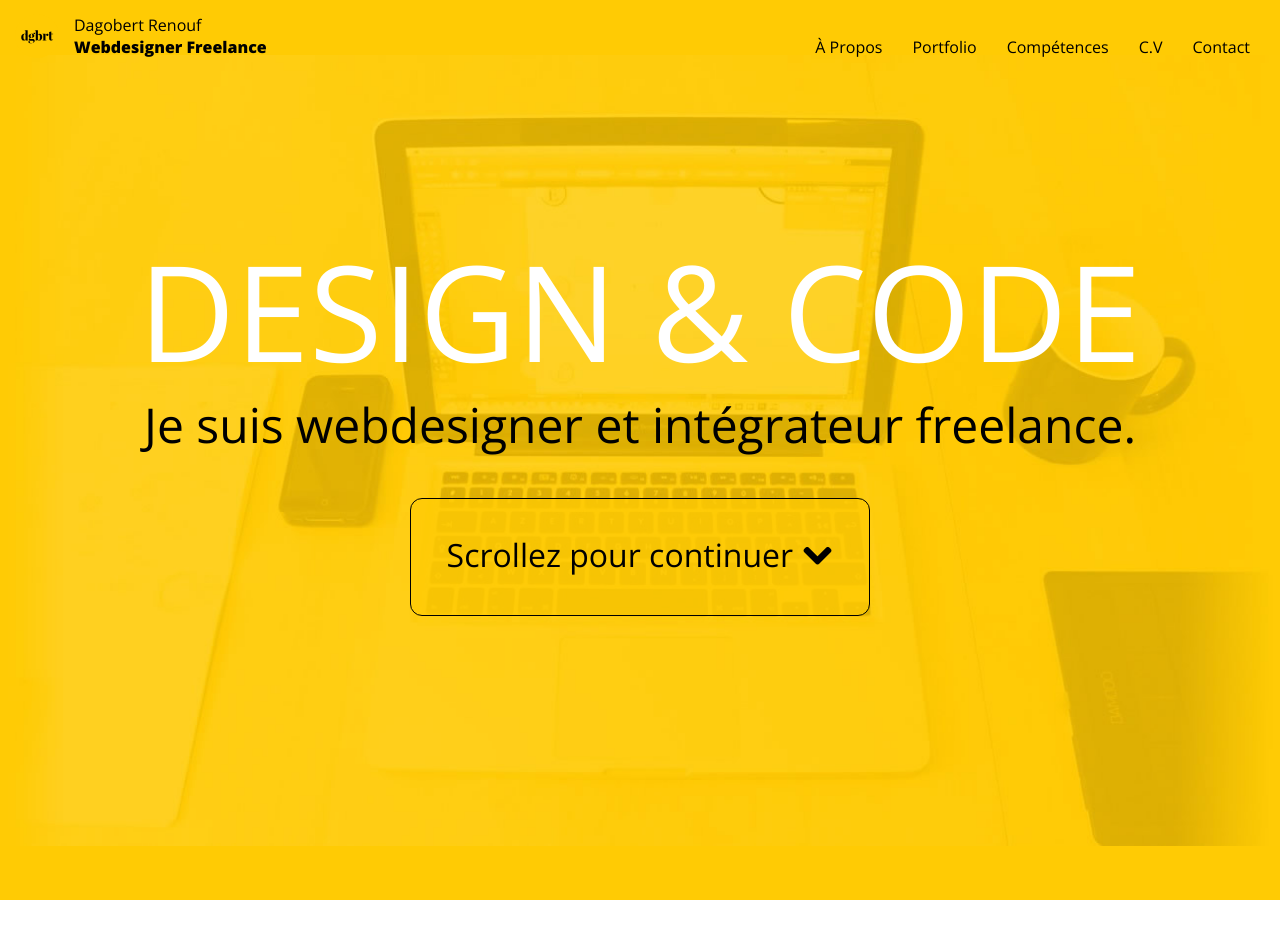
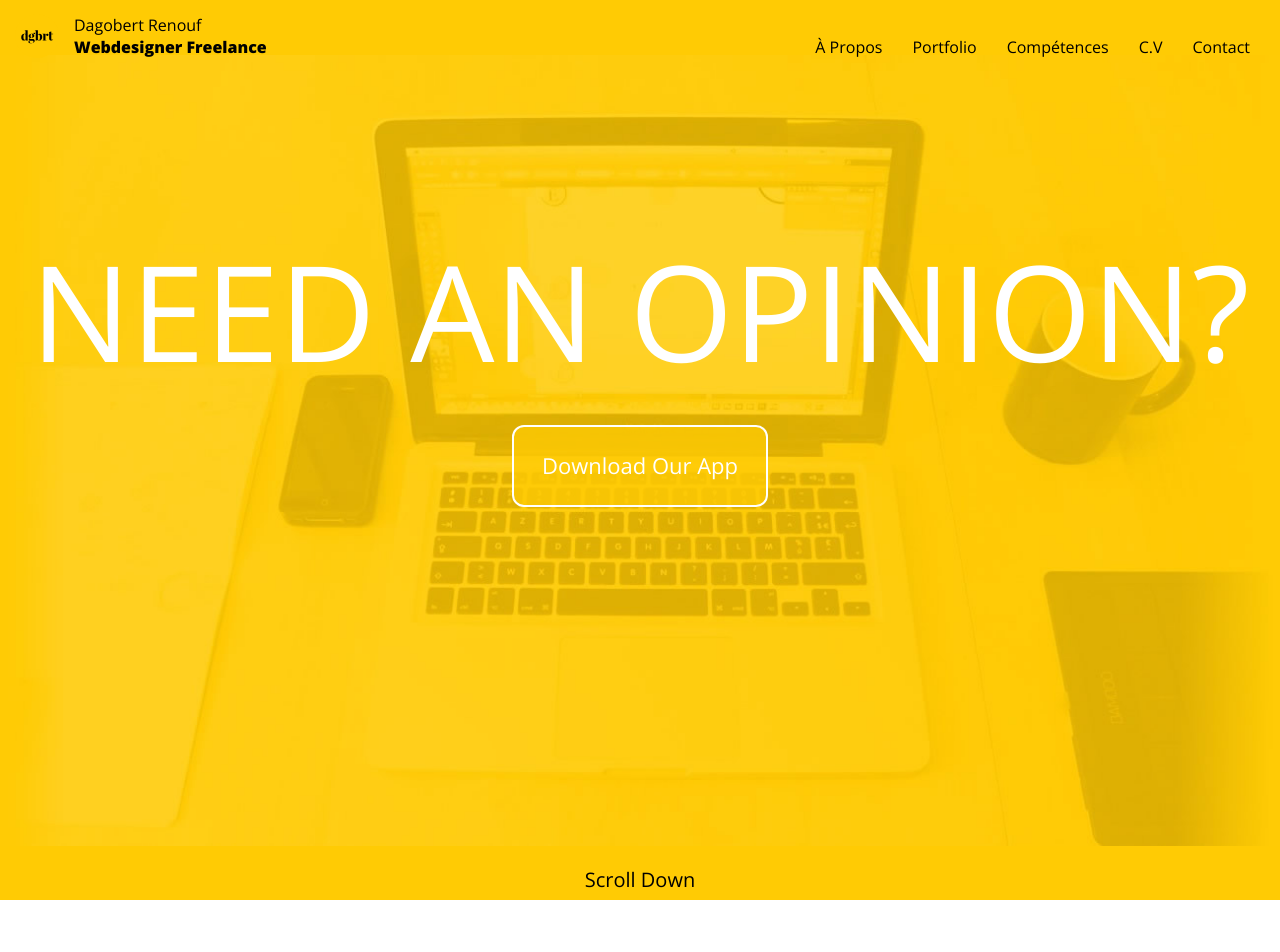
Before and after one commit to swolemonkey/swolemonkey.github.io, a Jekyll site: the page built from index.html, in a window 1280 px wide. Shown: the top 952 px of the page. Built offline with Jekyll 4.4.1, drawn with Linux system fonts in a browser that asks for light colours; nearby versions of some CDN libraries; some web fonts are replaced.

Commit message:
changes to call to action and scroll down

```diff
--- a/css/custom.css
+++ b/css/custom.css
@@ -170,9 +170,12 @@ homepage
   text-align: center;
   padding: 30px 0;
 }
+
+
+
 /* first panel */
 #panel-main {
-  background: url("../images/homepage-main-bg.jpg") center center no-repeat #ffcb04;
+  background: url("../images/homepage-main-bg.jpg") center center no-repeat #ffcb04 fixed;
   background-size: contain;
   position: relative;
   margin-top: -68px;
@@ -185,14 +188,41 @@ homepage
   text-transform: uppercase;
   color: #fff;
 }
+
+#panel-main p{
+  color: #fff;
+}
+
+#panel-main .call-to-action {
+  border: 2px solid white;
+  background: rgba(255, 203, 4, 0.75);
+  color: white;
+}
+
+#panel-main .call-to-action:hover {
+  background: rgba(255, 255, 255, 0.85);
+  border: 2px rgba(255, 255, 255, 0.85);
+  color: black;
+}
+#panel-main .call-to-action i {
+  vertical-align: middle;
+}
+
 #panel-main .scroll-for-more {
-  border: 1px solid black;
-  background: rgba(255, 203, 4, 0.75);
+  border: 0px solid black;
+  background: transparent;
+  position: absolute;
+  bottom: 5px;
+  left: 0px;
+  right: 0px;
+  margin-left: auto;
+  margin-right: auto;
 }
+
 #panel-main .scroll-for-more:hover {
-  background: rgba(255, 255, 255, 0.85);
-  border: rgba(255, 255, 255, 0.85);
-  color: #ffcb04;
+  font-weight: bold;
+  color: black;
+  background: transparent;
 }
 #panel-main .scroll-for-more i {
   vertical-align: middle;
--- a/index.html
+++ b/index.html
@@ -7,16 +7,22 @@ published: true
 
 	<div class="container panel-head">
 
-		<h1>Design &amp;&nbsp;code</h1>
+		<h1>Need an Opinion?</h1>
 
-		<p class="lead">Je suis webdesigner et int&eacute;grateur freelance.</p>
+		<p class="lead"></p>
 
-		<a href="#panel-portfolio" class="scroll-for-more btn btn-dgbrt">
-			Scrollez pour continuer
-			<i class="icon-fa-chevron-down"></i>
+		<a href="" class="call-to-action btn btn-dgbrt">
+			Download Our App
 		</a>
 
+
+
+
 	</div>
+	<a href="#panel-portfolio" class="scroll-for-more">
+			Scroll Down
+
+	</a>
 
 </header>
 
```
Also changed, not shown: 3 other files.
